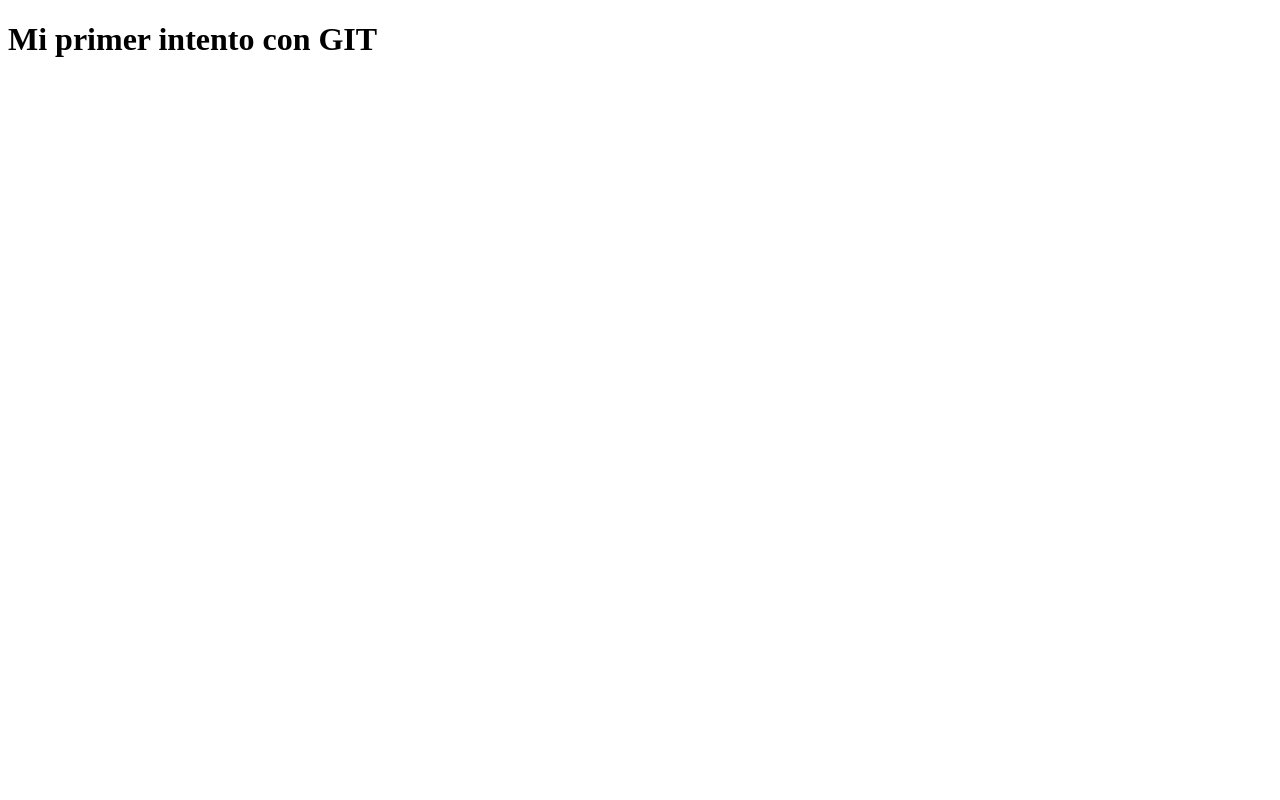
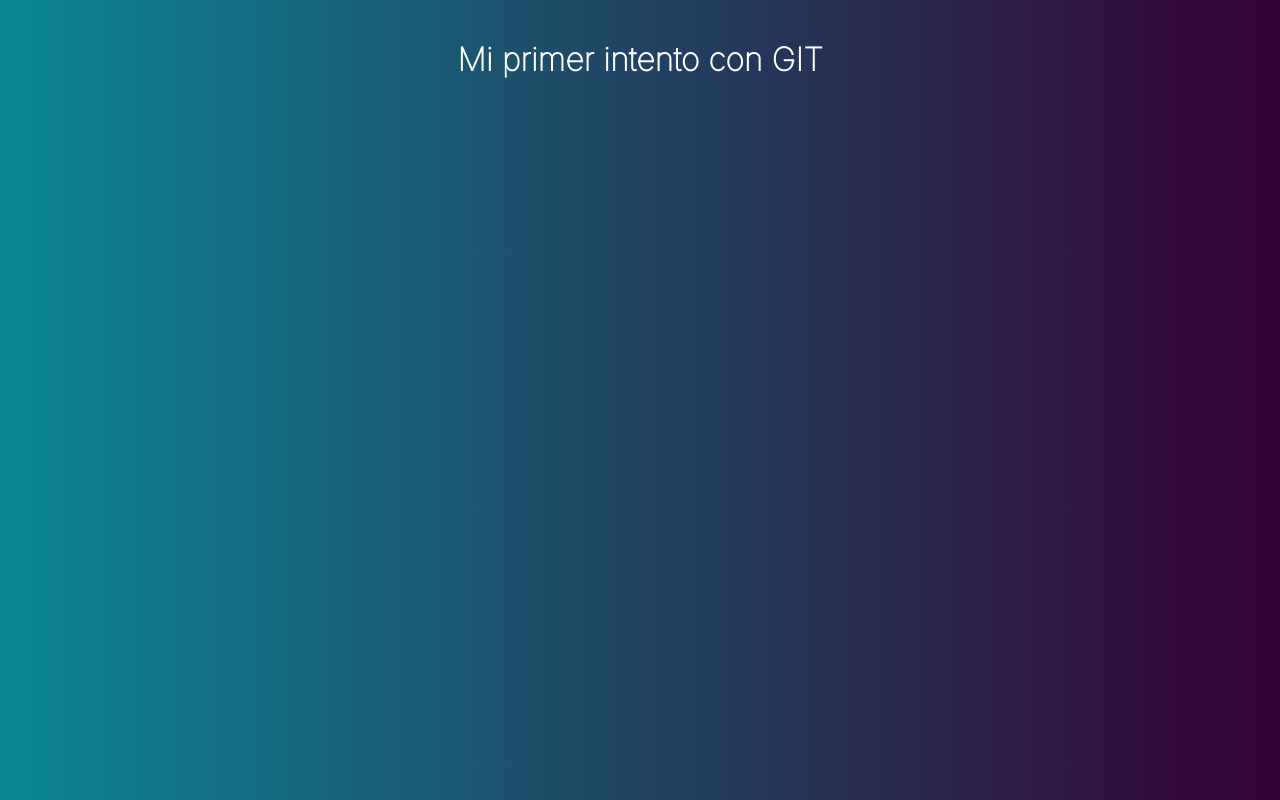
Before and after one commit to LVLVirginiaLombardi/Prueba_Coder, a plain HTML site: page index.html in a window 1280 px wide. Drawn offline with Linux system fonts and the light colour scheme.

Commit message:
Mi segundo commit agregando css

```diff
--- /dev/null
+++ b/css/style.css
@@ -0,0 +1,29 @@
+@import url('https://fonts.googleapis.com/css2?family=Inter:wght@100&display=swap');
+
+*{
+    margin: 0;
+    padding: 0;
+    box-sizing: border-box;
+}
+
+html {
+    height: 100%;
+}
+
+/* BODY */
+
+body{
+    font-family: 'Inter', sans-serif;
+    content: '';
+    position: relative;
+    top: 0;
+    right: 0;
+    bottom: 0;
+    left: 0;
+    color: #fff;
+    background-image: linear-gradient(to right, #0b8793, #360033);
+    text-align: center;
+    margin-top: 40px;
+}
+
+/* END BODY */
--- a/index.html
+++ b/index.html
@@ -4,6 +4,7 @@
     <meta charset="UTF-8">
     <meta name="viewport" content="width=device-width, initial-scale=1.0">
     <meta http-equiv="X-UA-Compatible" content="ie=edge">
+    <link rel="stylesheet" href="css/style.css"><!-- Estilos para la página -->
     <title>GIT</title>
 </head>
 <body>
```
